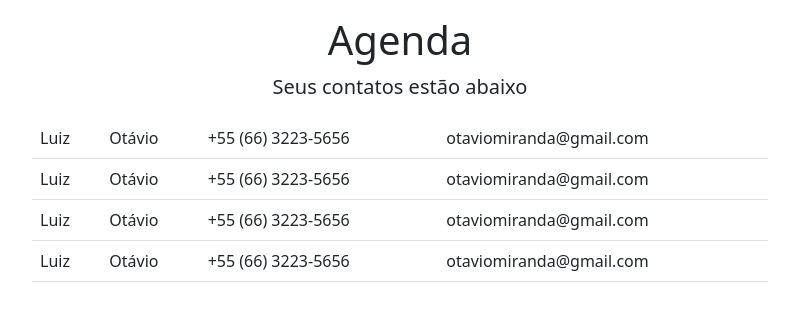
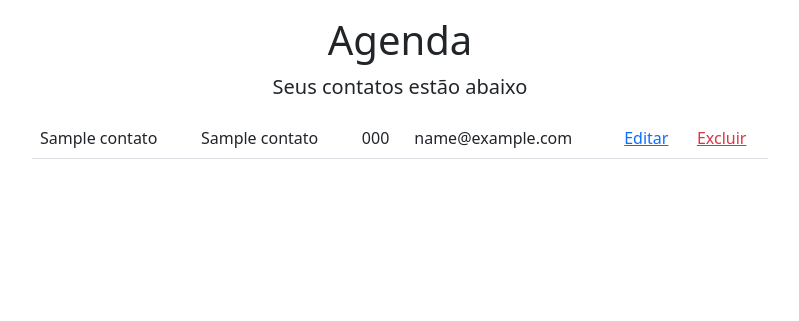
Before and after one commit to Hiago04/Projeto-Agenda, a Node server app: page / in a window 1280 px wide. Shown: the part 56-377 px from the top of the page, without its empty margins (240-1039 px from the left). Run offline with Node 20, Linux system fonts and the light colour scheme; tables that the repository leaves empty hold one stand-in row (values such as "Sample post"); some libraries are stand-ins or nearby versions.

Commit message:
read e delete CRUD

```diff
--- a/routes.js
+++ b/routes.js
@@ -21,5 +21,6 @@ route.get('/contato/index', loginRequired, contatoController.index);
 route.post('/contato/register', loginRequired, contatoController.register);
 route.get('/contato/index/:id', loginRequired, contatoController.editIndex);
 route.post('/contato/edit/:id', loginRequired, contatoController.edit);
+route.get('/contato/delete/:id', loginRequired, contatoController.delete);
 
 module.exports = route
--- a/server.js
+++ b/server.js
@@ -4,7 +4,10 @@ const express = require('express');
 const app = express();
 
 const mongoose = require('mongoose')
-mongoose.connect(process.env.CONNECTIONSTRING, { useNewUrlParser: true , useUnifiedTopology: true }) //retorna promise
+mongoose.connect(process.env.CONNECTIONSTRING, {
+    useNewUrlParser: true,
+     useUnifiedTopology: true, useFindAndModify:false
+}) //retorna promise
     .then(() => {
         console.log('Conectei com a Base de dados');
         app.emit('pronto')
--- a/src/controllers/homeController.js
+++ b/src/controllers/homeController.js
@@ -1,4 +1,7 @@
-exports.index = (req, res, next) => {
-    res.render('index')
+const Contato = require('../models/ContatoModel')
+
+exports.index = async (req, res, next) => {
+    const contatos = await Contato.buscaContatos()
+    res.render('index', { contatos })
     return
 };
--- a/src/models/ContatoModel.js
+++ b/src/models/ContatoModel.js
@@ -17,14 +17,10 @@ function Contato(body) {
     this.contato = null;
 }
 
-Contato.buscaPorId = async function(id) {
-    const contato = await ContatoModel.findById(id);
-    return contato;
-  };
 
 Contato.prototype.register = async function () {
     this.valida()
-    if(this.errors.length > 0) return;
+    if (this.errors.length > 0) return;
     this.contato = await ContatoModel.create(this.body);
 }
 
@@ -33,7 +29,7 @@ Contato.prototype.valida = function () {
     //Validação
     //O email precisa ser válido
     if (this.body.email && !validator.isEmail(this.body.email)) this.errors.push('E-mail inválido')
-    if(!this.body.nome) this.errors.push('Nome é um campo obrigatório.')
+    if (!this.body.nome) this.errors.push('Nome é um campo obrigatório.')
     if (!this.body.email && !this.body.telefone) this.errors.push('Pelo menos um contato precisa ser enviado: email ou telefone');
 
 }
@@ -53,14 +49,33 @@ Contato.prototype.cleanUp = function () {
     }
 }
 
-Contato.prototype.edit = async function(id) {
-    if(typeof id !== 'string') return
+Contato.prototype.edit = async function (id) {
+    if (typeof id !== 'string') return
     this.valida()
-    if(this.errors.length > 0) return
-    this.contato = await ContatoModel.findByIdAndUpdate(id, this.body, { new: true});
+    if (this.errors.length > 0) return
+    this.contato = await ContatoModel.findByIdAndUpdate(id, this.body, { new: true });
 }
 
 
+//métodos estátiocos(não tem acesso ao prototype nem ao this)
+Contato.buscaPorId = async function (id) {
+    if(typeof id !== 'string') return;
+    const contato = await ContatoModel.findById(id);
+    return contato;
+};
 
+Contato.buscaContatos = async function () {
+    const contatos = await ContatoModel.find()
+        .sort({criadoEm: 1});
+
+    return contatos;
+};
+
+Contato.delete = async function (id) {
+    if(typeof id !== 'string') return;
+
+    const contato = await ContatoModel.findOneAndDelete(id);
+    return contato;
+};
 
 module.exports = Contato;
--- a/src/views/includes/footer.ejs
+++ b/src/views/includes/footer.ejs
@@ -1,4 +1,4 @@
-<script src="./assets/js/bundle.js"></script>
+<script src=" /assets/js/bundle.js"></script>
     <!-- Optional JavaScript; choose one of the two! -->
 
     <!-- Option 1: Bootstrap Bundle with Popper -->
--- a/src/views/index.ejs
+++ b/src/views/index.ejs
@@ -11,34 +11,25 @@
 
             <%-include('includes/messages')%>
 
+            <% if(contatos.length > 0) { %>
             <div class="responsive-table">
                 <table class="table">
+                    <%contatos.forEach(contato => { %>
+
                     <tr>
-                        <td>Luiz</td>
-                        <td>Otávio</td>
-                        <td>+55 (66) 3223-5656</td>
-                        <td>otaviomiranda@gmail.com</td>
+                        <td><%=contato.nome%></td>
+                        <td><%=contato.sobrenome%></td>
+                        <td><%=contato.telefone%></td>
+                        <td><%=contato.email%></td>
+                        <td><a href="/contato/index/<%=contato._id%>">Editar</a></td>
+                        <td><a class="text-danger" href="/contato/delete/<%=contato._id%>">Excluir</a></td>
                     </tr>
-                    <tr>
-                        <td>Luiz</td>
-                        <td>Otávio</td>
-                        <td>+55 (66) 3223-5656</td>
-                        <td>otaviomiranda@gmail.com</td>
-                    </tr>
-                    <tr>
-                        <td>Luiz</td>
-                        <td>Otávio</td>
-                        <td>+55 (66) 3223-5656</td>
-                        <td>otaviomiranda@gmail.com</td>
-                    </tr>
-                    <tr>
-                        <td>Luiz</td>
-                        <td>Otávio</td>
-                        <td>+55 (66) 3223-5656</td>
-                        <td>otaviomiranda@gmail.com</td>
-                    </tr>
+                    <% }); %>
                 </table>
             </div>
+            <% } else { %>
+                <p class="text-center lead">Não existem contatos na sua agenda</p>
+            <% } %>
         </div>
     </div>
 </div>
```
Also changed, not shown: src/controllers/contatoController.js (+12 -0 lines).
